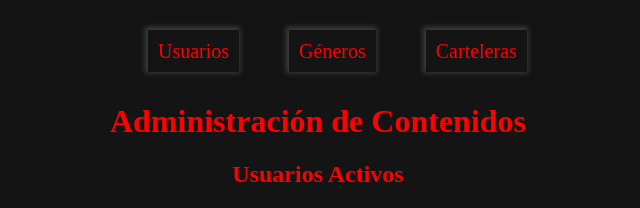
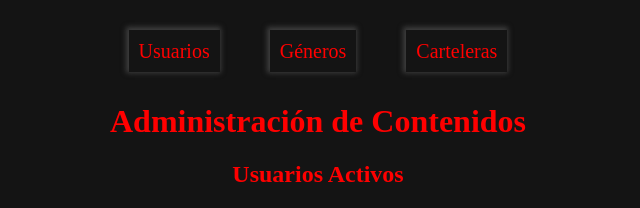
Before and after one commit to Escalopedo/MyNetflix_OriolGodoy_EricAlcazar, a PHP site: page /view/admin.php in a window 1280 px wide. Shown: the part 104-312 px from the top of the page, without its empty margins (322-962 px from the left). Run offline with PHP 8.4, Linux system fonts and the light colour scheme; the visitor is signed in with stand-in values (Sample User, id 1); data that the repository does not hold is empty; some web fonts are replaced.

Commit message:
Estilos Admin 2

```diff
--- a/css/admin.css
+++ b/css/admin.css
@@ -97,7 +97,9 @@ nav ul li a:hover {
 /* Links tipo  */
 
 .link-tipo {
-    margin-left: 470px;
+    display: flex;
+    justify-content: center;
+    /* Centra los enlaces horizontalmente */
     margin-top: 40px;
     margin-bottom: 40px;
 }
@@ -108,7 +110,6 @@ nav ul li a:hover {
     margin: 0;
     display: flex;
     gap: 50px;
-    /* Espacio entre los elementos */
 }
 
 .link-tipo li a {
```
